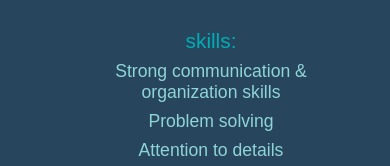
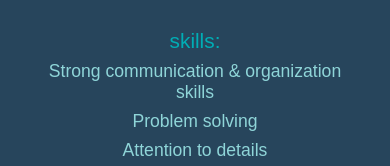
Before and after one commit to gitelmanmarcelo/Portfolio, a plain HTML site: page index.html in a window 390 px wide. Shown: the part 673-839 px from the top of the page. Drawn offline with nearby package versions, Linux system fonts and the light colour scheme; a web font is replaced by a local one.

Commit message:
skills alignment

```diff
--- a/style.css
+++ b/style.css
@@ -292,17 +292,21 @@ margin: 0;
     border-left: none;
     margin: 0 0;
     padding: 0 0;
-}
+  }
 
-#logosGrid div:hover {
-    width: 80px;
-    height: 80px;
+  #aboutRight p {
+    margin-left: 0;
   }
+
+  #logosGrid div:hover {
+      width: 80px;
+      height: 80px;
+    }
 
   #skills {
   margin-top: 2rem;
+  }
 
-}
 }
 
 
```
